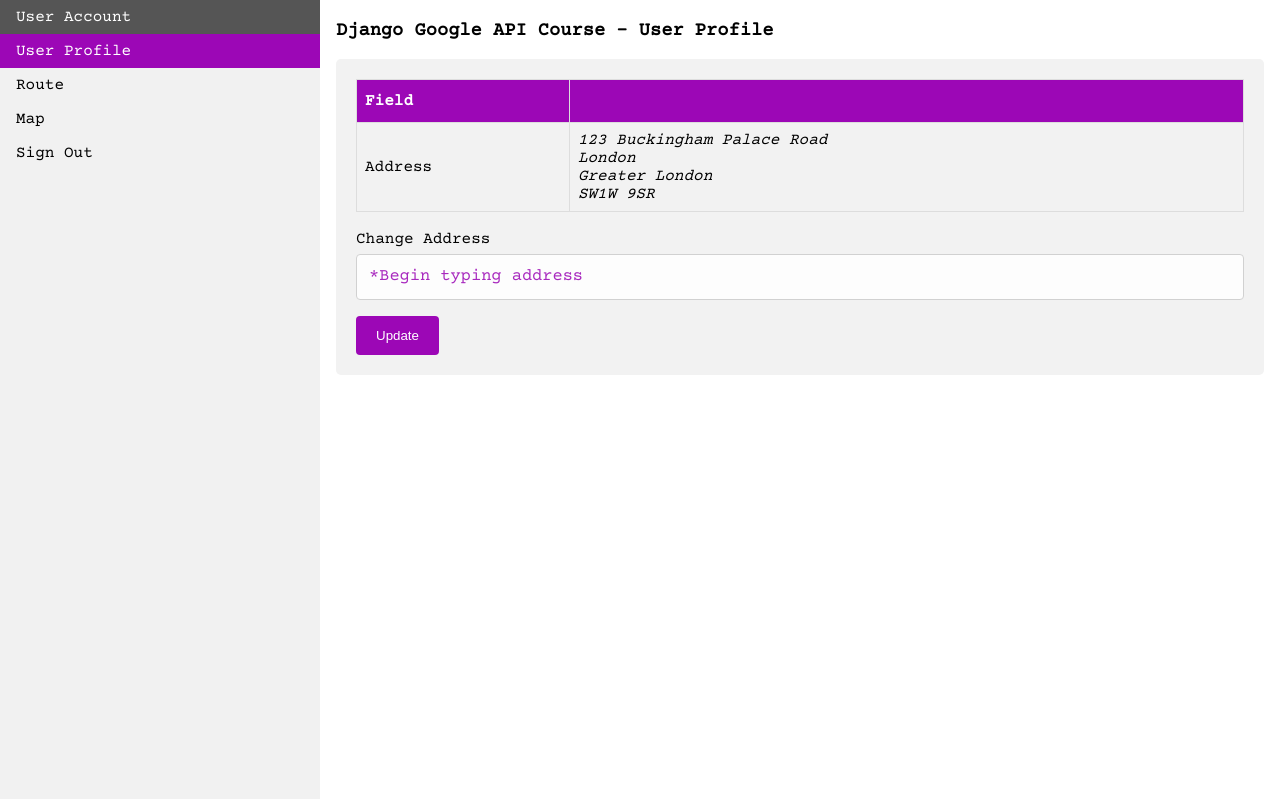
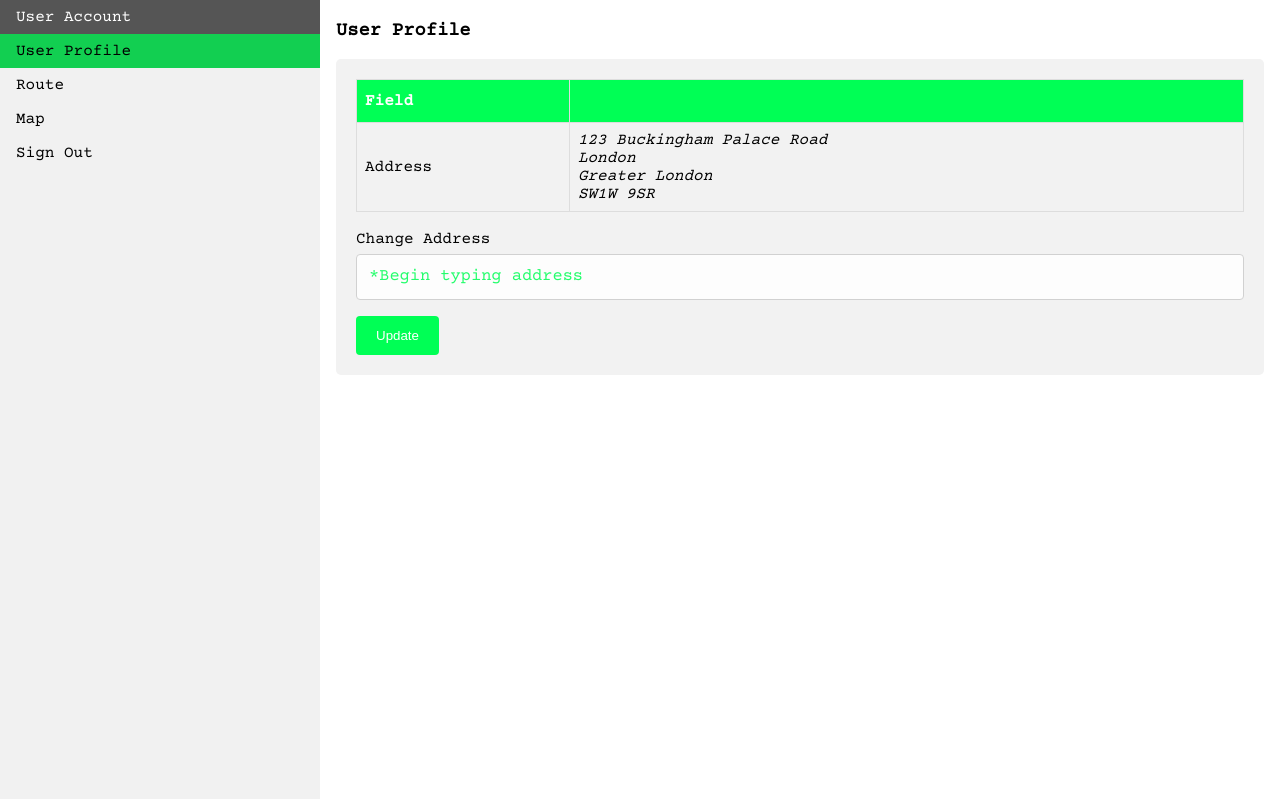
Before and after one commit to Breadbert/django-project, a Django app: page /profile in a window 1280 px wide. Shown: the top 799 px of the page. Run offline with Django 3.2, Linux system fonts and the light colour scheme; a user stored in the database is signed in; data comes from the database, SQL or seed files in the repository; both versions use the stored data as it was after the commit; some libraries are stand-ins or nearby versions.

Commit message:
Final commit

```diff
--- a/static/google_maps.js
+++ b/static/google_maps.js
@@ -2,11 +2,10 @@
 $.getScript( "https://maps.googleapis.com/maps/api/js?key=" + google_api_key + "&libraries=places")
 .done(function( script, textStatus ) {
     google.maps.event.addDomListener(window, "load", initMap)
-
 })
 
 
-function initMap() {
+function initMap() { // Render it route.html
     var directionsService = new google.maps.DirectionsService;
     var directionsDisplay = new google.maps.DirectionsRenderer;
     var map = new google.maps.Map(document.getElementById('map-route'), {
--- a/static/google_places.js
+++ b/static/google_places.js
@@ -6,7 +6,7 @@ $.getScript( "https://maps.googleapis.com/maps/api/js?key=" + google_api_key + "
 
 let autocomplete;
 
-function initAutoComplete(){
+function initAutoComplete(){ // type prediction
    autocomplete = new google.maps.places.Autocomplete(
        document.getElementById('id-google-address'),
        {
@@ -25,7 +25,7 @@ function onPlaceChanged (){
     var geocoder = new google.maps.Geocoder()
     var address = document.getElementById('id-google-address').value
 
-    geocoder.geocode( { 'address': address}, function(results, status) {
+    geocoder.geocode( { 'address': address}, function(results, status) { // Populates two inputs for lat and long
 
         if (status == google.maps.GeocoderStatus.OK) {
             var latitude = results[0].geometry.location.lat();
@@ -39,7 +39,7 @@ function onPlaceChanged (){
     if (!place.geometry){
         document.getElementById('id-google-address').placeholder = "*Begin typing address";
     }
-    else{
+    else{ // Loops google response to get all address info, adds the elements together to the vars
 
         for (var i = 0; i < place.address_components.length; i++) {
             for (var j = 0; j < place.address_components[i].types.length; j++) {
@@ -65,7 +65,7 @@ function onPlaceChanged (){
                 }
             }
         }
-        $('#id_address').val(num + " " + addy)
+        $('#id_address').val(num + " " + addy) // ADDRESS 🚩
 
         //find all hidden inputs & ignore csrf token
         var x = $( "input:hidden" );
@@ -78,5 +78,5 @@ function onPlaceChanged (){
         //fade in the completed form
         $('.hidden-el').fadeIn()
         $('#profile-btn').removeAttr("disabled")
-    }
+    }   // submit form is possible
 }
--- a/static/main.css
+++ b/static/main.css
@@ -13,15 +13,6 @@ body, html, .map-container {
 #map-route {
   height: 75%;
   }
-
-#map * {
-    overflow:visible;
-}
-
-.logo {
-  width: 150px;
-  padding: 8px;
-}
 
 ul.sidenav {
   list-style-type: none;
@@ -42,8 +33,7 @@ ul.sidenav li a {
 }
 
 ul.sidenav li a.active {
-  background-color: #9c07b6;
-  color: white;
+  background-color: #12cf51;
 }
 
 ul.sidenav li a:hover:not(.active) {
@@ -93,28 +83,27 @@ input[type=text], input[type=email], input[type=password], select, textarea {
 
 
 ::-webkit-input-placeholder { /* Edge */
-  color: #9c07b6;
+  color: #12cf51;
   font-family: 'Courier Prime', monospace;
 }
 
 :-ms-input-placeholder { /* Internet Explorer */
-  color: #9c07b6;
+  color: #00ff55;
   font-family: 'Courier Prime', monospace;
 }
 
 ::placeholder {
-  color: #9c07b6;
+  color: #00ff55;
   font-family: 'Courier Prime', monospace;
 }
 
-select.selection option,
-{
-  color: #9c07b6;
+select.selection option{
+  color: #12cf51;
   font-family: 'Courier Prime', monospace;
 }
 
 input, select{
-  color: #9c07b6;
+  color: #00ff55;
   font-family: 'Courier Prime', monospace;
 
 }
@@ -158,7 +147,7 @@ input, select{
 
 /* When the checkbox is checked, add a green background */
 .check-container input:checked ~ .checkmark {
-  background-color: #9c07b6;
+  background-color: #00ff55;
 }
 
 /* Create the checkmark/indicator (hidden when not checked) */
@@ -226,11 +215,11 @@ input, select{
 }
 
 input:checked + .slider {
-  background-color: #9c07b6;
+  background-color: #00ff55;
 }
 
 input:focus + .slider {
-  box-shadow: 0 0 1px #9c07b6;
+  box-shadow: 0 0 1px #00ff55;
 }
 
 input:checked + .slider:before {
@@ -249,7 +238,7 @@ input:checked + .slider:before {
 }
 
 button[type=submit] {
-  background-color: #9c07b6;
+  background-color: #00ff55;
   color: white;
   padding: 12px 20px;
   border: none;
@@ -258,7 +247,7 @@ button[type=submit] {
 }
 
 button[type=submit]:hover {
-  background-color: #730786;
+  background-color: #0f743e;
 }
 
 .container {
@@ -284,12 +273,12 @@ table th {
   padding-top: 12px;
   padding-bottom: 12px;
   text-align: left;
-  background-color: #9c07b6;
+  background-color: #00ff55;
   color: white;
 }
 
 .selected {
-  background-color: #730786;
+  background-color: #00ff55;
   color: #FFF;
 }
 
--- a/templates/main/route.html
+++ b/templates/main/route.html
@@ -10,7 +10,7 @@
 
 {% block content %}
 
-<h3>Django Google API Course - Routing</h3>
+<h3>Routing</h3>
 
 <div class="container">
 
--- a/templates/users/account.html
+++ b/templates/users/account.html
@@ -10,7 +10,7 @@
 
 {% block content %}
 
-<h3>Django Google API Course - User Account</h3>
+<h3>User Account</h3>
 
 <div class="container">
 
--- a/templates/users/profile.html
+++ b/templates/users/profile.html
@@ -9,7 +9,7 @@
 
 {% block content %}
 
-<h3>Django Google API Course - User Profile</h3>
+<h3>User Profile</h3>
 
 <div class="container">
   {% if request.user.userprofile.has_profile %}
--- a/users/models.py
+++ b/users/models.py
@@ -5,7 +5,7 @@ from django.contrib.auth.models import User
 
 class UserProfile(models.Model):
 	'''
-	Our UserProfile model extends the built-in Django User Model
+	UserProfile model extends the built-in Django User Model
 	'''
 	timestamp = models.DateTimeField(auto_now_add=True)
 	updated = models.DateTimeField(auto_now=True)
```
Also changed, not shown: project/mixins.py (+4 -17 lines), static/google_places_waypoints.js (+5 -5 lines), static/main.js (+17 -17 lines), db.sqlite3.
